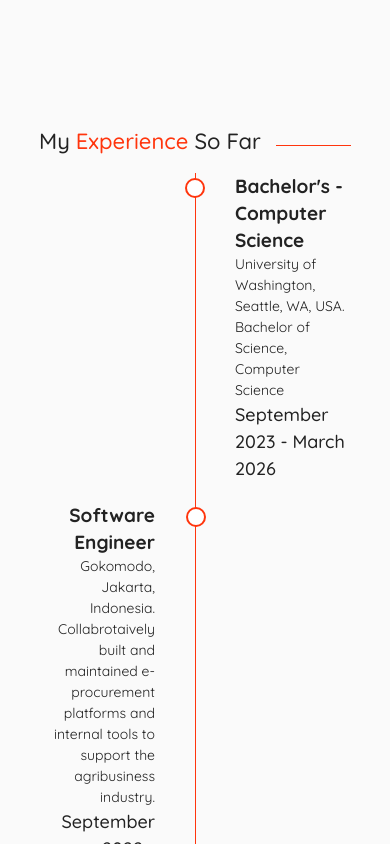
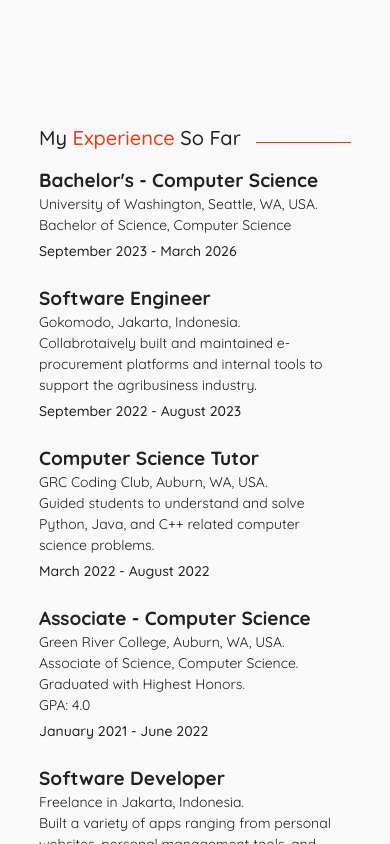
Before and after one commit to afutofu/afutofu.github.io, a React (Create React App) app: page / in a window 390 px wide. Shown: the part 1700-2544 px from the top of the page. Built offline with nearby package versions, Linux system fonts and the light colour scheme.

Commit message:
Create responsive view for experience section

```diff
--- a/src/sections/Experience.js
+++ b/src/sections/Experience.js
@@ -57,12 +57,12 @@ const Title = styled.h2`
 
   @media only screen and (max-width: 450px) {
     padding-right: 15px;
-    font-size: 22px;
+    font-size: 20px;
     line-height: unset;
   }
 
   @media only screen and (max-width: 350px) {
-    font-size: 20px;
+    font-size: 18px;
   }
 `;
 
@@ -146,6 +146,10 @@ const Description = styled.div`
 
 const DescriptionBold = styled.span`
   font-weight: 500;
+
+  @media only screen and (max-width: 450px) {
+    font-size: 14px;
+  }
 `;
 
 const LineContainer = styled.div`
@@ -196,6 +200,26 @@ const LineContainer = styled.div`
     .icon {
       left: -10px;
       top: 5px;
+    }
+  }
+
+  @media only screen and (max-width: 450px) {
+    #middle-line {
+      display: none;
+    }
+
+    .experience,
+    .education {
+      width: 100%;
+      margin-right: 0;
+      margin-left: 0;
+      padding-right: 0;
+      padding-left: 0;
+      text-align: left;
+    }
+
+    .icon {
+      display: none;
     }
   }
 `;
```
Also changed, not shown: 1 other file (tests, documents, lock files or other folders).
